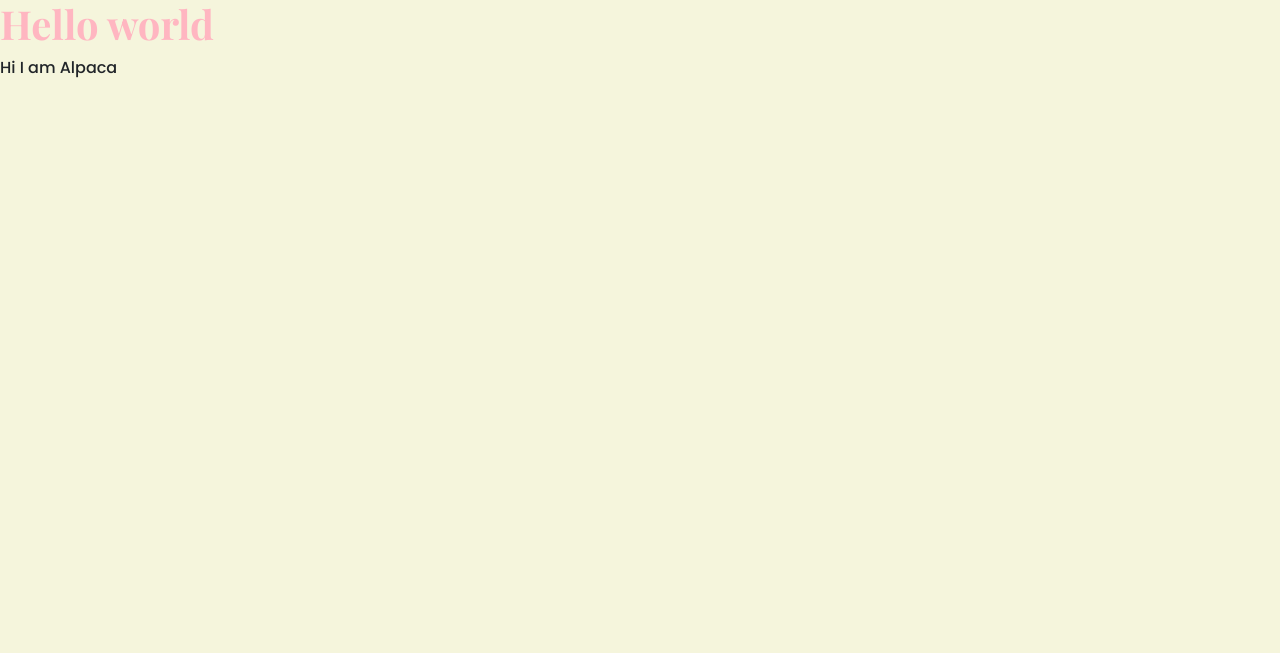
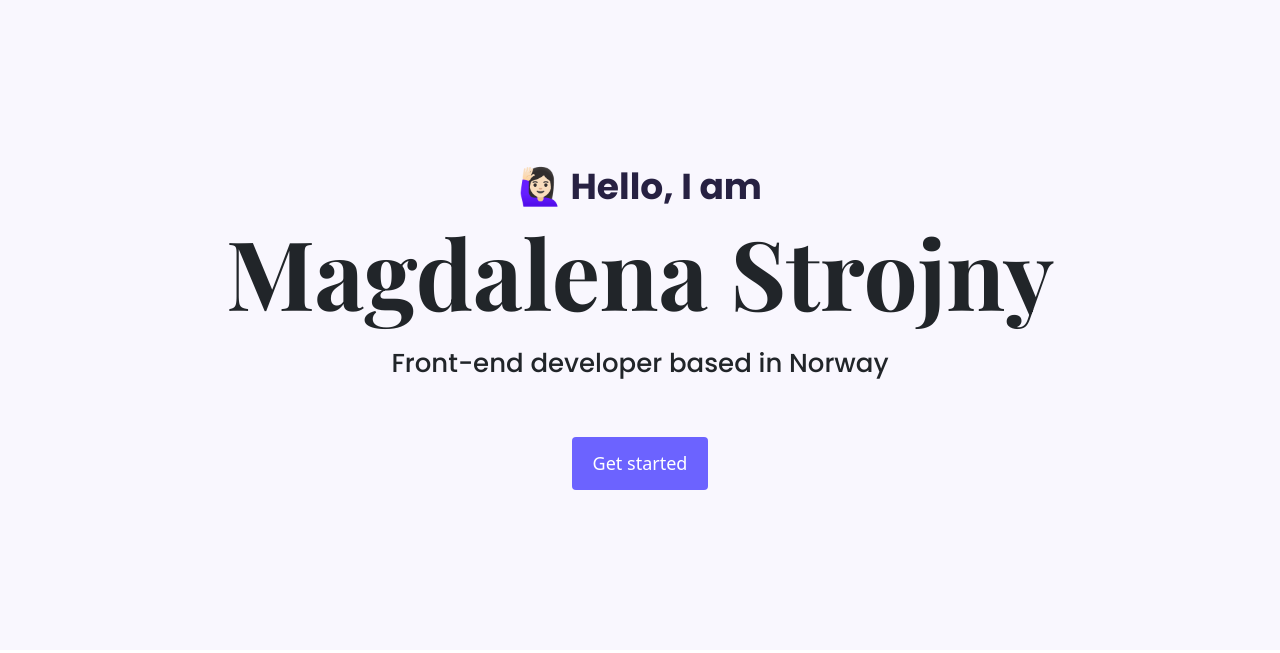
Before and after one commit to TakaAlpaka/my-portfolio, a plain HTML site: page index.html in a window 1280 px wide. Drawn offline with nearby package versions, Linux system fonts and the light colour scheme.

Commit message:
hero of the page was added

```diff
--- a/index.html
+++ b/index.html
@@ -16,10 +16,14 @@
     <title>Document</title>
 </head>
 <body>
+   <div class="hero">
+  <p>🙋🏻‍♀️ Hello, I am </p>
 
-    <h1>Hello world</h1>
-
-    <p>Hi I am Alpaca</p>
-
+    <h1>Magdalena Strojny</h1>
+    <h2 class="mb-5">Front-end developer based in Norway</h2>
+    <div>
+    <a href="#" class="btn btn-branding">Get started</a>
+</div>
+</div>
 </body>
 </html>
--- a/styles/portfolio.css
+++ b/styles/portfolio.css
@@ -1,7 +1,32 @@
-body{background-color: beige;}
-h1{color:lightpink;
+
+h1{
     font-family: 'Playfair Display', serif;
     font-weight:bolder;
+    font-size: 96px;
 }
 p{font-family: 'Poppins', sans-serif;
 font-weight: normal;}
+
+.hero{background: #F9F7FE;
+    ;
+text-align: center;
+padding: 160px 20px; }
+
+
+ .hero p { font-family: 'Poppins', sans-serif;
+        font-size: 36px;
+    font-weight: bold;
+margin: 0;
+color: #272142}
+.hero h2 { font-family:'Poppins', sans-serif;
+    font-weight: normal;
+font-size: 26px;
+line-height: 2;}
+
+.btn-branding {background: #6c63ff;
+border-radius: 4px;
+color: white;
+font-size: 18px;
+line-height: 27px;
+padding: 12px 20px;
+}
```
